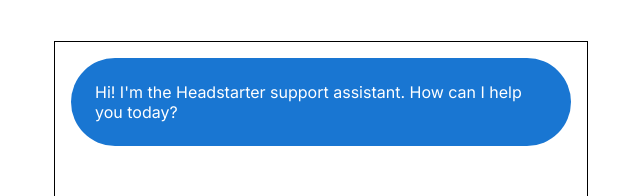
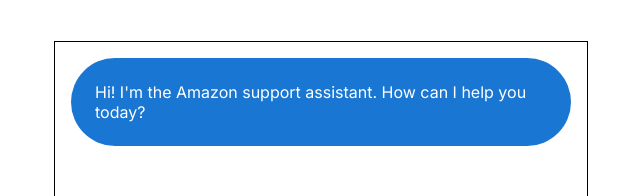
Before and after one commit to xntle/rizz-gpt, a Next.js app: page / in a window 1280 px wide. Shown: the top 196 px of the page, without its empty margins (327-967 px from the left). Built offline with nearby package versions, Linux system fonts and the light colour scheme.

Commit message:
second commit

```diff
--- a/app/page.js
+++ b/app/page.js
@@ -7,7 +7,7 @@
   const [messages, setMessages] = useState([
     {
       role: 'assistant',
-      content: "Hi! I'm the Headstarter support assistant. How can I help you today?",
+      content: "Hi! I'm the Amazon support assistant. How can I help you today?",
     },
   ]);
   const [message, setMessage] = useState('');
```
